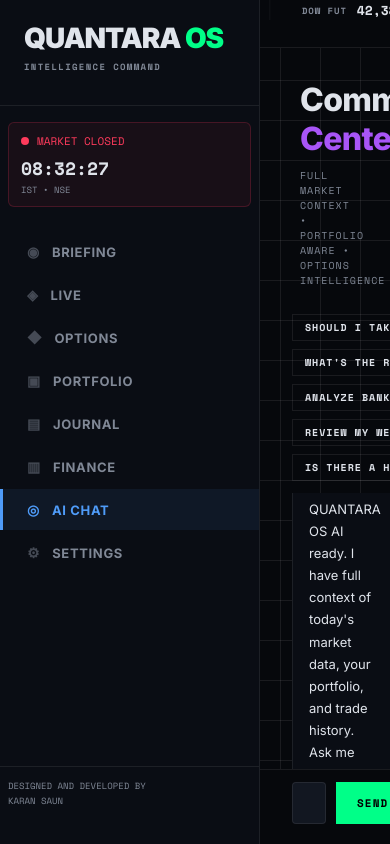
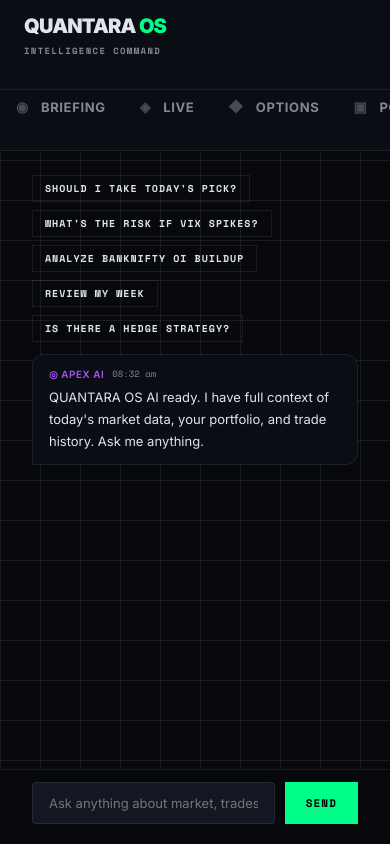
Before and after one commit to KaranSaun/quantara, a Next.js app in the folder frontend/: page /chat in a window 390 px wide. Built offline with nearby package versions, Linux system fonts and the light colour scheme.

Commit message:
feat: implement full mobile responsiveness

```diff
--- a/frontend/app/globals.css
+++ b/frontend/app/globals.css
@@ -250,3 +250,104 @@ a {
   color: var(--blue);
   border-left-color: var(--blue);
 }
+
+/* ── Comprehensive Mobile Responsiveness ── */
+@media (max-width: 1024px) {
+  .content-viewport {
+    padding: 24px;
+  }
+}
+
+@media (max-width: 768px) {
+  /* Layout Changes */
+  .layout-root {
+    flex-direction: column;
+    overflow-y: auto;
+    overflow-x: hidden;
+  }
+
+  .sidebar-container {
+    width: 100%;
+    min-width: 100%;
+    height: auto;
+    position: sticky;
+    top: 0;
+    z-index: 1000;
+    border-right: none;
+    border-bottom: 1px solid var(--border);
+    padding: 16px 0 !important;
+  }
+
+  .sidebar-container h1 {
+    font-size: 20px !important;
+  }
+
+  /* Make navigation scrollable horizontally */
+  .sidebar-container nav {
+    flex-direction: row !important;
+    overflow-x: auto;
+    padding-bottom: 8px;
+    margin-top: 0 !important;
+    white-space: nowrap;
+    -ms-overflow-style: none;
+    scrollbar-width: none;
+  }
+  .sidebar-container nav::-webkit-scrollbar {
+    display: none;
+  }
+
+  .nav-link {
+    padding: 8px 16px;
+    border-left: none;
+    border-bottom: 3px solid transparent;
+  }
+
+  .nav-link.active {
+    border-left-color: transparent;
+    border-bottom-color: var(--blue);
+  }
+
+  /* Hide unnecessary sidebar elements on mobile to save space */
+  .sidebar-container > div:last-child { /* Footer */
+    display: none;
+  }
+  .sidebar-container > div:nth-child(2) { /* Market status */
+    display: none;
+  }
+
+  .main-container {
+    width: 100%;
+    overflow: visible;
+  }
+
+  .ticker-strip-wrapper {
+    position: sticky;
+    top: 60px; /* Below the compacted sidebar */
+    z-index: 999;
+  }
+
+  .content-viewport {
+    padding: 16px;
+    overflow: visible;
+  }
+
+  /* Universal Grid Overrides for Components */
+  div[style*="gridTemplateColumns"] {
+    grid-template-columns: 1fr !important;
+    gap: 16px !important;
+  }
+
+  /* Tables */
+  .apex-table th, .apex-table td {
+    padding: 10px 8px;
+    font-size: 10px;
+  }
+
+  h1 {
+    font-size: 24px !important;
+  }
+
+  .apex-card {
+    padding: 16px !important;
+  }
+}
```
